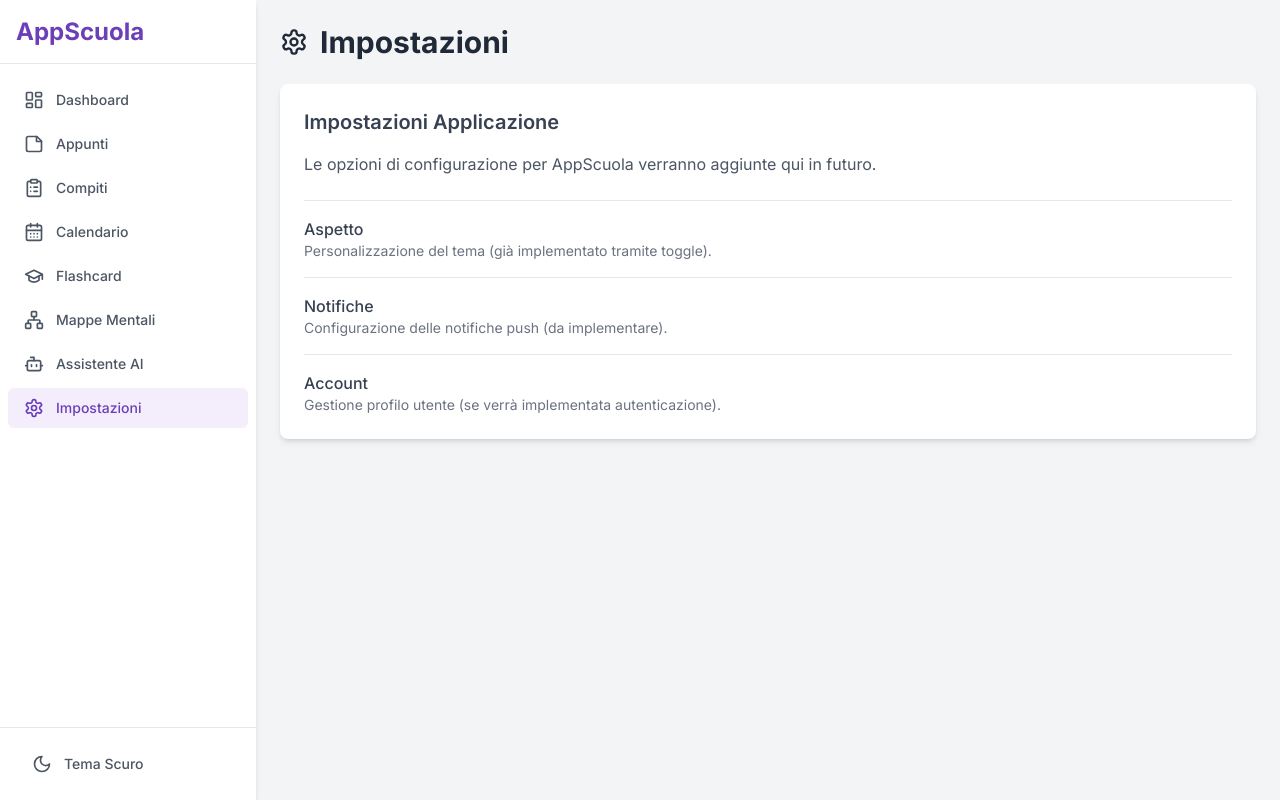
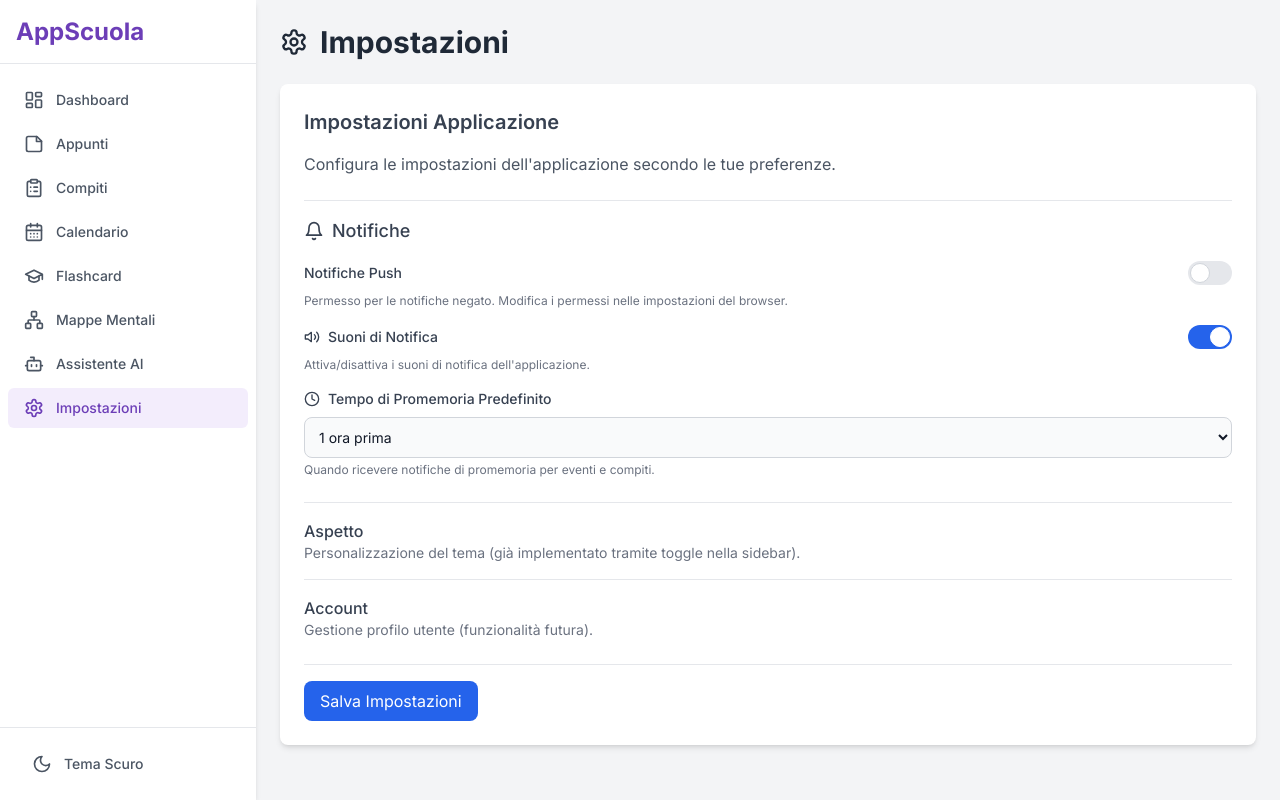
Before and after one commit to ajdohaxhia/appscuola, a Next.js app: page /dashboard/settings in a window 1280 px wide. Built offline with nearby package versions, Linux system fonts and the light colour scheme.

Commit message:
Fix OpenAI API 404 error and implement notification settings

```diff
--- a/app/api/openai/chat/route.ts
+++ b/app/api/openai/chat/route.ts
@@ -5,7 +5,7 @@ if (!process.env.OPENAI_API_KEY) {
   console.error('Missing OPENAI_API_KEY environment variable');
 }
 
-// OpenAI API URL - updated to include version
+// OpenAI API URL - make sure it's correct
 const apiUrl = 'https://api.openai.com/v1/chat/completions';
 
 export async function POST(request: Request) {
@@ -35,8 +35,8 @@ export async function POST(request: Request) {
       method: 'POST',
       headers: {
         'Content-Type': 'application/json',
-        'Authorization': `Bearer ${apiKey}`,
-        'OpenAI-Beta': 'assistants=v1'  // Add API version header
+        'Authorization': `Bearer ${apiKey}`
+        // Removed the OpenAI-Beta header that might be causing issues
       },
       body: JSON.stringify({
         model,
--- a/app/dashboard/mindmaps/page.tsx
+++ b/app/dashboard/mindmaps/page.tsx
@@ -1,7 +1,7 @@
 'use client';
 
 import React, { Suspense } from 'react';
-import { MindMapModule } from '@/app/modules/mindmaps/MindMapModule';
+import MindMapModule from '@/app/modules/mindmaps/MindMapModule';
 
 // Content component that will be wrapped in Suspense
 function MindMapsContent() {
--- a/app/dashboard/page.tsx
+++ b/app/dashboard/page.tsx
@@ -26,7 +26,7 @@ const moduleRoutes = {
 function DashboardContent() {
   const router = useRouter();
   const searchParams = useSearchParams();
-  const view = searchParams.get('view');
+  const view = searchParams?.get('view') || null;
 
   // Handle redirecting based on 'view' query parameter
   useEffect(() => {
--- a/app/dashboard/settings/page.tsx
+++ b/app/dashboard/settings/page.tsx
@@ -1,10 +1,61 @@
 'use client';
 
-import React from 'react';
-import { Settings } from 'lucide-react';
+import React, { useState, useEffect } from 'react';
+import { Settings, Bell, Volume2, VolumeX, Clock } from 'lucide-react';
 
 export default function SettingsPage() {
-  // Placeholder for future settings implementation
+  // State for notification settings
+  const [pushNotifications, setPushNotifications] = useState(false);
+  const [soundNotifications, setSoundNotifications] = useState(true);
+  const [reminderTime, setReminderTime] = useState('1-hour');
+  const [hasNotificationSupport, setHasNotificationSupport] = useState(false);
+  const [notificationPermission, setNotificationPermission] = useState('default');
+
+  // Check notification support and permissions on page load
+  useEffect(() => {
+    const checkNotificationSupport = async () => {
+      if ('Notification' in window) {
+        setHasNotificationSupport(true);
+        setNotificationPermission(Notification.permission);
+      }
+    };
+
+    checkNotificationSupport();
+  }, []);
+
+  // Handle requesting notification permission
+  const requestNotificationPermission = async () => {
+    if (!hasNotificationSupport) return;
+
+    try {
+      const permission = await Notification.requestPermission();
+      setNotificationPermission(permission);
+
+      if (permission === 'granted') {
+        setPushNotifications(true);
+        // Show a test notification
+        const notification = new Notification('Notifiche attivate', {
+          body: 'Riceverai notifiche per eventi, compiti e promemoria.',
+          icon: '/icons/icon-192x192.png'
+        });
+      }
+    } catch (error) {
+      console.error('Error requesting notification permission:', error);
+    }
+  };
+
+  // Placeholder for saving settings to local storage or database
+  const saveSettings = () => {
+    localStorage.setItem('appscuola_notifications', JSON.stringify({
+      push: pushNotifications,
+      sound: soundNotifications,
+      reminderTime: reminderTime
+    }));
+
+    // Show a confirmation message
+    alert('Impostazioni salvate con successo!');
+  };
+
   return (
     <div className="p-6">
       <h1 className="text-3xl font-bold text-gray-800 dark:text-gray-100 mb-6 flex items-center">
@@ -12,25 +63,120 @@ export default function SettingsPage() {
         Impostazioni
       </h1>
 
-      <div className="bg-white dark:bg-gray-800 p-6 rounded-lg shadow-md">
+      <div className="bg-white dark:bg-gray-800 p-6 rounded-lg shadow-md mb-6">
         <h2 className="text-xl font-semibold text-gray-700 dark:text-gray-200 mb-4">Impostazioni Applicazione</h2>
-        <p className="text-gray-600 dark:text-gray-400">
-          Le opzioni di configurazione per AppScuola verranno aggiunte qui in futuro.
+        <p className="text-gray-600 dark:text-gray-400 mb-6">
+          Configura le impostazioni dell'applicazione secondo le tue preferenze.
         </p>
-        {/* Examples of potential settings sections */}
-        <div className="mt-6 space-y-4">
-            <div className="border-t border-gray-200 dark:border-gray-700 pt-4">
-                <h3 className="text-md font-medium text-gray-700 dark:text-gray-300">Aspetto</h3>
-                <p className="text-sm text-gray-500 dark:text-gray-400">Personalizzazione del tema (già implementato tramite toggle).</p>
+
+        {/* Notification Settings Section */}
+        <div className="border-t border-gray-200 dark:border-gray-700 pt-4 mb-6">
+          <h3 className="text-lg font-medium text-gray-700 dark:text-gray-300 mb-4 flex items-center">
+            <Bell className="mr-2 h-5 w-5" />
+            Notifiche
+          </h3>
+
+          {/* Push Notifications Toggle */}
+          <div className="mb-4">
+            <div className="flex items-center justify-between mb-2">
+              <label htmlFor="push-notifications" className="text-sm font-medium text-gray-700 dark:text-gray-300">
+                Notifiche Push
+              </label>
+              <div className="relative inline-flex items-center cursor-pointer">
+                <input
+                  type="checkbox"
+                  id="push-notifications"
+                  className="sr-only peer"
+                  checked={pushNotifications}
+                  onChange={() => {
+                    if (!pushNotifications && notificationPermission !== 'granted') {
+                      requestNotificationPermission();
+                    } else {
+                      setPushNotifications(!pushNotifications);
+                    }
+                  }}
+                  disabled={!hasNotificationSupport}
+                />
+                <div className="w-11 h-6 bg-gray-200 peer-focus:outline-none peer-focus:ring-4 peer-focus:ring-blue-300 dark:peer-focus:ring-blue-800 rounded-full peer dark:bg-gray-700 peer-checked:after:translate-x-full peer-checked:after:border-white after:content-[''] after:absolute after:top-[2px] after:left-[2px] after:bg-white after:border-gray-300 after:border after:rounded-full after:h-5 after:w-5 after:transition-all dark:border-gray-600 peer-checked:bg-blue-600"></div>
+              </div>
             </div>
-            <div className="border-t border-gray-200 dark:border-gray-700 pt-4">
-                <h3 className="text-md font-medium text-gray-700 dark:text-gray-300">Notifiche</h3>
-                <p className="text-sm text-gray-500 dark:text-gray-400">Configurazione delle notifiche push (da implementare).</p>
+            <p className="text-xs text-gray-500 dark:text-gray-400">
+              {!hasNotificationSupport ?
+                "Il tuo browser non supporta le notifiche push." :
+                notificationPermission === 'denied' ?
+                "Permesso per le notifiche negato. Modifica i permessi nelle impostazioni del browser." :
+                "Attiva per ricevere notifiche per eventi, compiti e promemoria."}
+            </p>
+          </div>
+
+          {/* Sound Notifications Toggle */}
+          <div className="mb-4">
+            <div className="flex items-center justify-between mb-2">
+              <label htmlFor="sound-notifications" className="text-sm font-medium text-gray-700 dark:text-gray-300 flex items-center">
+                {soundNotifications ?
+                  <Volume2 className="mr-2 h-4 w-4" /> :
+                  <VolumeX className="mr-2 h-4 w-4" />}
+                Suoni di Notifica
+              </label>
+              <div className="relative inline-flex items-center cursor-pointer">
+                <input
+                  type="checkbox"
+                  id="sound-notifications"
+                  className="sr-only peer"
+                  checked={soundNotifications}
+                  onChange={() => setSoundNotifications(!soundNotifications)}
+                />
+                <div className="w-11 h-6 bg-gray-200 peer-focus:outline-none peer-focus:ring-4 peer-focus:ring-blue-300 dark:peer-focus:ring-blue-800 rounded-full peer dark:bg-gray-700 peer-checked:after:translate-x-full peer-checked:after:border-white after:content-[''] after:absolute after:top-[2px] after:left-[2px] after:bg-white after:border-gray-300 after:border after:rounded-full after:h-5 after:w-5 after:transition-all dark:border-gray-600 peer-checked:bg-blue-600"></div>
+              </div>
             </div>
-            <div className="border-t border-gray-200 dark:border-gray-700 pt-4">
-                <h3 className="text-md font-medium text-gray-700 dark:text-gray-300">Account</h3>
-                <p className="text-sm text-gray-500 dark:text-gray-400">Gestione profilo utente (se verrà implementata autenticazione).</p>
-            </div>
+            <p className="text-xs text-gray-500 dark:text-gray-400">
+              Attiva/disattiva i suoni di notifica dell'applicazione.
+            </p>
+          </div>
+
+          {/* Reminder Time Dropdown */}
+          <div className="mb-4">
+            <label htmlFor="reminder-time" className="block text-sm font-medium text-gray-700 dark:text-gray-300 mb-2 flex items-center">
+              <Clock className="mr-2 h-4 w-4" />
+              Tempo di Promemoria Predefinito
+            </label>
+            <select
+              id="reminder-time"
+              className="bg-gray-50 border border-gray-300 text-gray-900 text-sm rounded-lg focus:ring-blue-500 focus:border-blue-500 block w-full p-2.5 dark:bg-gray-700 dark:border-gray-600 dark:placeholder-gray-400 dark:text-white dark:focus:ring-blue-500 dark:focus:border-blue-500"
+              value={reminderTime}
+              onChange={(e) => setReminderTime(e.target.value)}
+            >
+              <option value="5-min">5 minuti prima</option>
+              <option value="15-min">15 minuti prima</option>
+              <option value="30-min">30 minuti prima</option>
+              <option value="1-hour">1 ora prima</option>
+              <option value="1-day">1 giorno prima</option>
+            </select>
+            <p className="mt-1 text-xs text-gray-500 dark:text-gray-400">
+              Quando ricevere notifiche di promemoria per eventi e compiti.
+            </p>
+          </div>
+        </div>
+
+        {/* Other settings sections */}
+        <div className="border-t border-gray-200 dark:border-gray-700 pt-4">
+          <h3 className="text-md font-medium text-gray-700 dark:text-gray-300">Aspetto</h3>
+          <p className="text-sm text-gray-500 dark:text-gray-400">Personalizzazione del tema (già implementato tramite toggle nella sidebar).</p>
+        </div>
+
+        <div className="border-t border-gray-200 dark:border-gray-700 pt-4 mt-4">
+          <h3 className="text-md font-medium text-gray-700 dark:text-gray-300">Account</h3>
+          <p className="text-sm text-gray-500 dark:text-gray-400">Gestione profilo utente (funzionalità futura).</p>
+        </div>
+
+        {/* Save Button */}
+        <div className="mt-6 pt-4 border-t border-gray-200 dark:border-gray-700">
+          <button
+            onClick={saveSettings}
+            className="px-4 py-2 bg-blue-600 hover:bg-blue-700 text-white rounded-lg transition-colors"
+          >
+            Salva Impostazioni
+          </button>
         </div>
       </div>
     </div>
```
